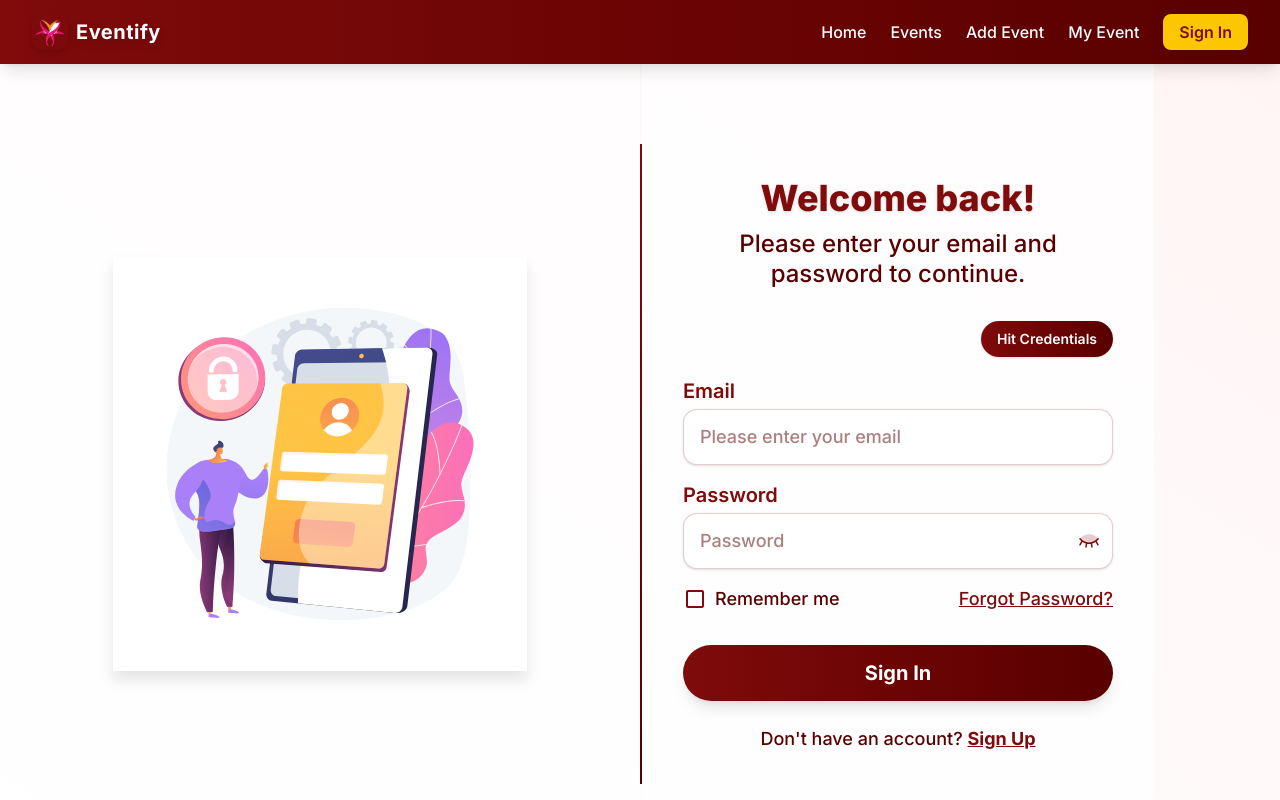
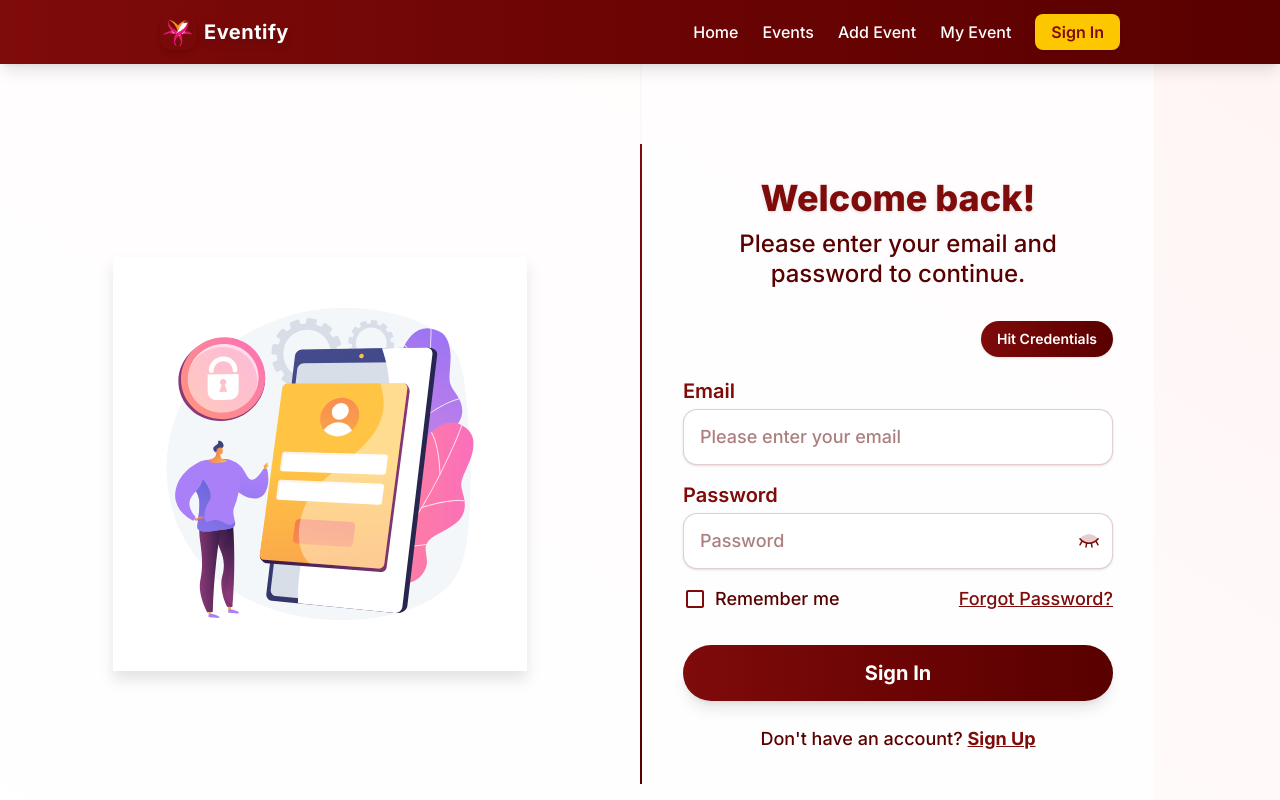
Before and after one commit to engrsakib/Event-Management, a React (Vite) app in the folder PH client/: page /auth/user/login in a window 1280 px wide. Shown: the top 800 px of the page. Built offline with nearby package versions, Linux system fonts and the light colour scheme; no server answers.

Commit message:
banner update

```diff
--- a/PH client/src/components/public/Navbar.jsx
+++ b/PH client/src/components/public/Navbar.jsx
@@ -76,7 +76,7 @@ const Navbar = () => {
 
   return (
     <nav className="bg-gradient-to-r from-[#7F0B0B] to-[#590000] shadow-lg sticky top-0 z-50">
-      <div className="max-w-7xl mx-auto px-4 sm:px-6 lg:px-8">
+      <div className="w-[80%] mx-auto px-4 sm:px-6 lg:px-8">
         <div className="flex justify-between h-16 items-center">
           {/* Logo + Website Name */}
           <Link to="/">
--- a/PH client/src/pages/home/Carasol.jsx
+++ b/PH client/src/pages/home/Carasol.jsx
@@ -38,7 +38,7 @@ export default function Carasol() {
   return (
     <>
        {/* Carousel */}
-      <section className="w-full h-[340px] md:h-[460px] lg:h-[580px] relative overflow-hidden shadow-2xl animate-fadeIn">
+      <section className="w-full h-[78vh] relative overflow-hidden shadow-2xl animate-fadeIn">
         {carouselData.map((item, i) => (
           <div
             key={i}
```
